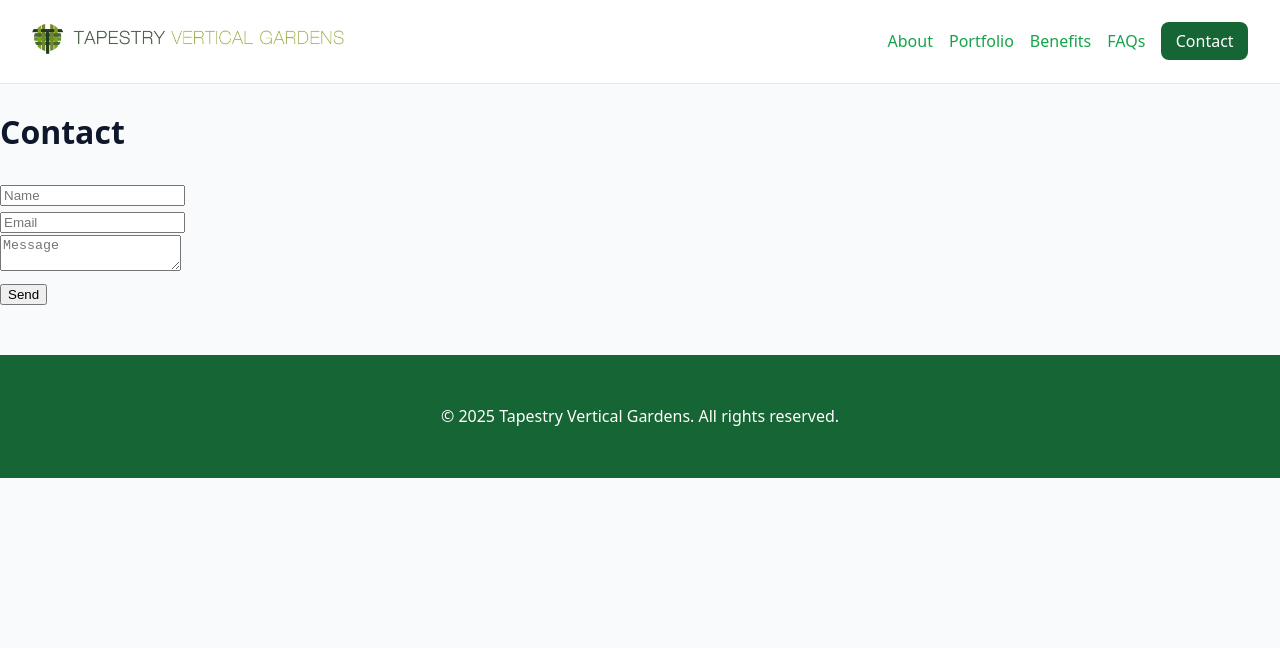
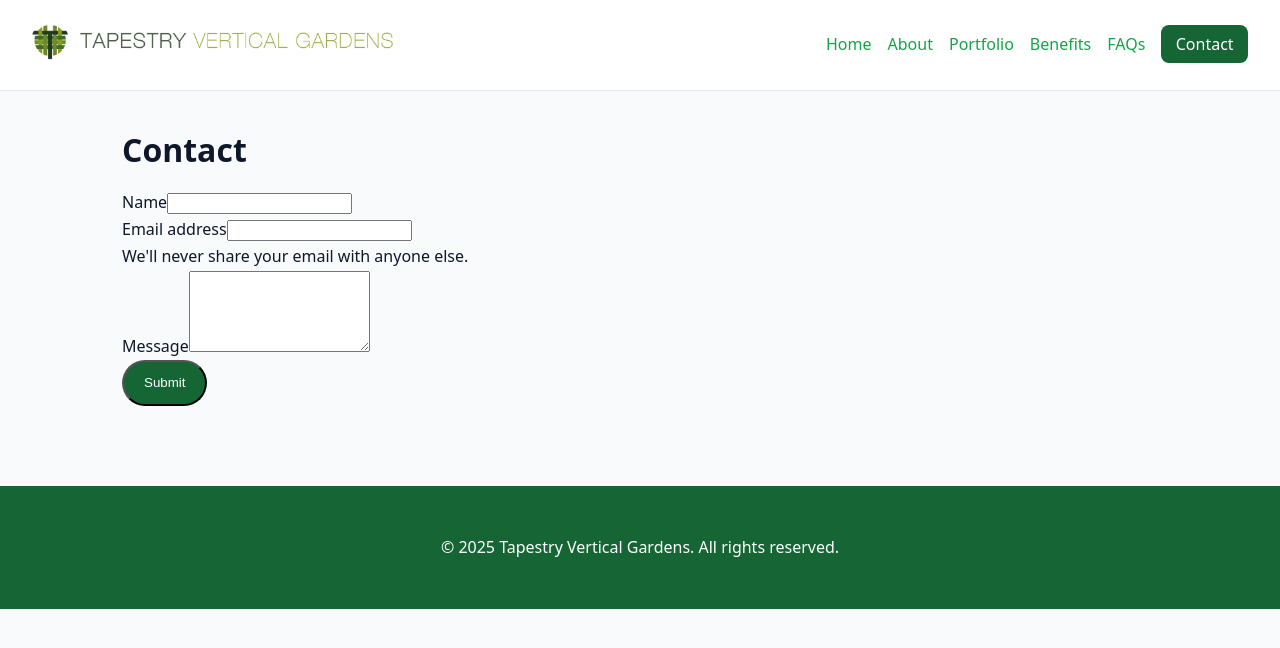
Before and after one commit to simonventuri/tapestry-vertical-gardens, a Next.js app: page /contact in a window 1280 px wide. Shown: the top 648 px of the page. Built offline with nearby package versions, Linux system fonts and the light colour scheme.

Commit message:
Merged development latest into main.

```diff
--- a/components/Nav.js
+++ b/components/Nav.js
@@ -1,14 +1,20 @@
+
+import { useRouter } from 'next/router';
 
 export default function Nav() {
+  const router = useRouter();
+  const currentPath = router.pathname;
+
   return (
-    <nav className="nav">
-      <a href="/" className="brand"><img src="/images/logo.jpg" alt="Tapestry Vertical Gardens" /></a>
+    <nav className="main-nav">
+      <a href="./" className="brand"><img src="./images/logo.jpg" alt="Tapestry Vertical Gardens" /></a>
       <div className="links">
-        <a href="/about">About</a>
-        <a href="/portfolio">Portfolio</a>
-        <a href="/benefits">Benefits</a>
-        <a href="/faqs">FAQs</a>
-        <a href="/contact" className="cta">Contact</a>
+        <a href="./" className={currentPath === '/' ? 'cta' : ''}>Home</a>
+        <a href="./about" className={currentPath === '/about' ? 'cta' : ''}>About</a>
+        <a href="./portfolio" className={currentPath === '/portfolio' ? 'cta' : ''}>Portfolio</a>
+        <a href="./benefits" className={currentPath === '/benefits' ? 'cta' : ''}>Benefits</a>
+        <a href="./faqs" className={currentPath === '/faqs' ? 'cta' : ''}>FAQs</a>
+        <a href="./contact" className={currentPath === '/contact' ? 'cta' : ''}>Contact</a>
       </div>
     </nav>
   )
--- a/next.config.js
+++ b/next.config.js
@@ -1,7 +1,7 @@
 /** @type {import('next').NextConfig} */
 const nextConfig = {
-  basePath: "/tapestry-vertical-gardens",
-  output: "export",
+  // basePath: "/tapestry-vertical-gardens",
+  // output: "export",
   reactStrictMode: true,
 };
 
--- a/pages/benefits.js
+++ b/pages/benefits.js
@@ -3,7 +3,7 @@ import Head from 'next/head'
 import Nav from '../components/Nav'
 import Footer from '../components/Footer'
 
-export default function Benefits() {
+export default function Benefits(){
   return (<>
     <Head>
       <title>Benefits of Vertical Gardens — Clean Air, Comfort & Biodiversity</title>
@@ -11,7 +11,7 @@ export default function Benefits() {
       <link rel="canonical" href="https://www.tapestryverticalgardens.com/benefits" />
     </Head>
     <Nav />
-    <div dangerouslySetInnerHTML={{ __html: "\n<div class='container prose'>\n  <h1 class='section-title'>The Power of Vertical Gardens</h1>\n  <p class='section-sub'>Beauty with benefits \u2014 indoors and out.</p>\n\n  <h2>Cleaner Air, Healthier Spaces</h2>\n  <p>Plants filter airborne pollutants and refresh the air. Indoors, this improves everyday wellbeing for residents, customers, and teams.</p>\n\n  <h2>Natural Sound Absorption</h2>\n  <p>Dense foliage absorbs and scatters sound. Vertical gardens reduce echo and create calmer, more private environments.</p>\n\n  <h2>Cooling and Energy Efficiency</h2>\n  <p>Green fa\u00e7ades shade buildings in summer and add insulation in winter. That\u2019s comfort and efficiency working together.</p>\n\n  <h2>Biodiversity in the City</h2>\n  <p>Considerate plant palettes support pollinators and urban wildlife, reconnecting buildings with nature.</p>\n\n  <h2>The Biophilic Effect</h2>\n  <p>People need nature. Biophilic design is proven to reduce stress and support creativity, focus, and mood.</p>\n\n  <p>Learn more in our <a href='/faqs'>FAQs</a> or <a href='/contact'>speak to the team</a>.</p>\n</div>\n" }} />
+    <div dangerouslySetInnerHTML={{__html: "\n<div class='container prose'>\n  <h1 class='section-title'>The Power of Vertical Gardens</h1>\n  <p class='section-sub'>Beauty with benefits \u2014 indoors and out.</p>\n\n  <h2>Cleaner Air, Healthier Spaces</h2>\n  <p>Plants filter airborne pollutants and refresh the air. Indoors, this improves everyday wellbeing for residents, customers, and teams.</p>\n\n  <h2>Natural Sound Absorption</h2>\n  <p>Dense foliage absorbs and scatters sound. Vertical gardens reduce echo and create calmer, more private environments.</p>\n\n  <h2>Cooling and Energy Efficiency</h2>\n  <p>Green fa\u00e7ades shade buildings in summer and add insulation in winter. That\u2019s comfort and efficiency working together.</p>\n\n  <h2>Biodiversity in the City</h2>\n  <p>Considerate plant palettes support pollinators and urban wildlife, reconnecting buildings with nature.</p>\n\n  <h2>The Biophilic Effect</h2>\n  <p>People need nature. Biophilic design is proven to reduce stress and support creativity, focus, and mood.</p>\n\n  <p>Learn more in our <a href='/faqs'>FAQs</a> or <a href='/contact'>speak to the team</a>.</p>\n</div>\n" }} />
     <Footer />
   </>)
 }
--- a/pages/contact.js
+++ b/pages/contact.js
@@ -1 +1,55 @@
-import Nav from '../components/Nav'; import Footer from '../components/Footer'; export default function Contact() { return (<div><Nav /><h1>Contact</h1><form><input placeholder='Name' /><br /><input placeholder='Email' /><br /><textarea placeholder='Message'></textarea><br /><button>Send</button></form><Footer /></div>) }
+import Head from 'next/head';
+import Nav from '../components/Nav';
+import Footer from '../components/Footer';
+
+export default function Contact() {
+    return (
+        <>
+            <Head>
+                <title>Contact — Tapestry Vertical Gardens</title>
+                <meta name="description" content="Get in touch with Tapestry Vertical Gardens for your vertical garden and living wall project." />
+                <link rel="canonical" href="https://www.tapestryverticalgardens.com/contact" />
+
+                {/* Bootstrap CSS */}
+                <link
+                    href="https://cdn.jsdelivr.net/npm/bootstrap@5.3.7/dist/css/bootstrap.min.css"
+                    rel="stylesheet"
+                    integrity="sha384-LN+7fdVzj6u52u30Kp6M/trliBMCMKTyK833zpbD+pXdCLuTusPj697FH4R/5mcr"
+                    crossOrigin="anonymous"
+                />
+
+                {/* Bootstrap JS */}
+                <script
+                    src="https://cdn.jsdelivr.net/npm/bootstrap@5.3.7/dist/js/bootstrap.bundle.min.js"
+                    integrity="sha384-ndDqU0Gzau9qJ1lfW4pNLlhNTkCfHzAVBReH9diLvGRem5+R9g2FzA8ZGN954O5Q"
+                    crossOrigin="anonymous"
+                ></script>
+            </Head>
+            <div>
+                <Nav />
+                <div>
+                    <div class='container prose'>
+                        <h1 class='section-title'>Contact</h1>
+                        <form>
+                            <div class="mb-3">
+                                <label for="exampleInputName" class="form-label">Name</label>
+                                <input type="text" class="form-control" id="exampleInputName" />
+                            </div>
+                            <div class="mb-3">
+                                <label for="exampleInputEmail" class="form-label">Email address</label>
+                                <input type="email" class="form-control" id="exampleInputEmail" aria-describedby="emailHelp" />
+                                <div id="emailHelp" class="form-text">We'll never share your email with anyone else.</div>
+                            </div>
+                            <div class="mb-3">
+                                <label for="exampleMessage" class="form-label">Message</label>
+                                <textarea class="form-control" id="exampleMessage" rows="5"></textarea>
+                            </div>
+                            <button type="submit" class="btn btn-primary">Submit</button>
+                        </form>
+                    </div>
+                    <Footer />
+                </div>
+            </div>
+        </>
+    )
+}
--- a/styles/globals.css
+++ b/styles/globals.css
@@ -36,7 +36,7 @@ a:hover {
     padding: 2rem
 }
 
-.nav {
+.main-nav {
     display: flex;
     align-items: center;
     justify-content: space-between;
@@ -48,25 +48,20 @@ a:hover {
     z-index: 10
 }
 
-.nav .brand {
+.main-nav .brand {
     font-weight: 700;
     color: var(--green)
 }
 
-.nav .links a {
+.main-nav .links a {
     margin-left: 1rem
 }
 
-.nav .cta {
+.main-nav .cta {
     background: var(--green);
     color: #fff;
     padding: .5rem .9rem;
     border-radius: .5rem
-}
-
-.nav img {
-    max-width: 40%;
-    height: auto;
 }
 
 .hero {
@@ -174,6 +169,11 @@ img {
     border-radius: .75rem
 }
 
+.brand img {
+    max-width: 50%;
+    height: auto
+}
+
 .prose p {
     margin: 0 0 1rem
 }
```
Also changed, not shown: pages/about.js (+2 -2 lines), pages/faqs.js (+7 -9 lines), pages/index.js (+2 -2 lines), pages/portfolio.js (+1 -1 lines), 2 other files (tests, documents, lock files or other folders).
